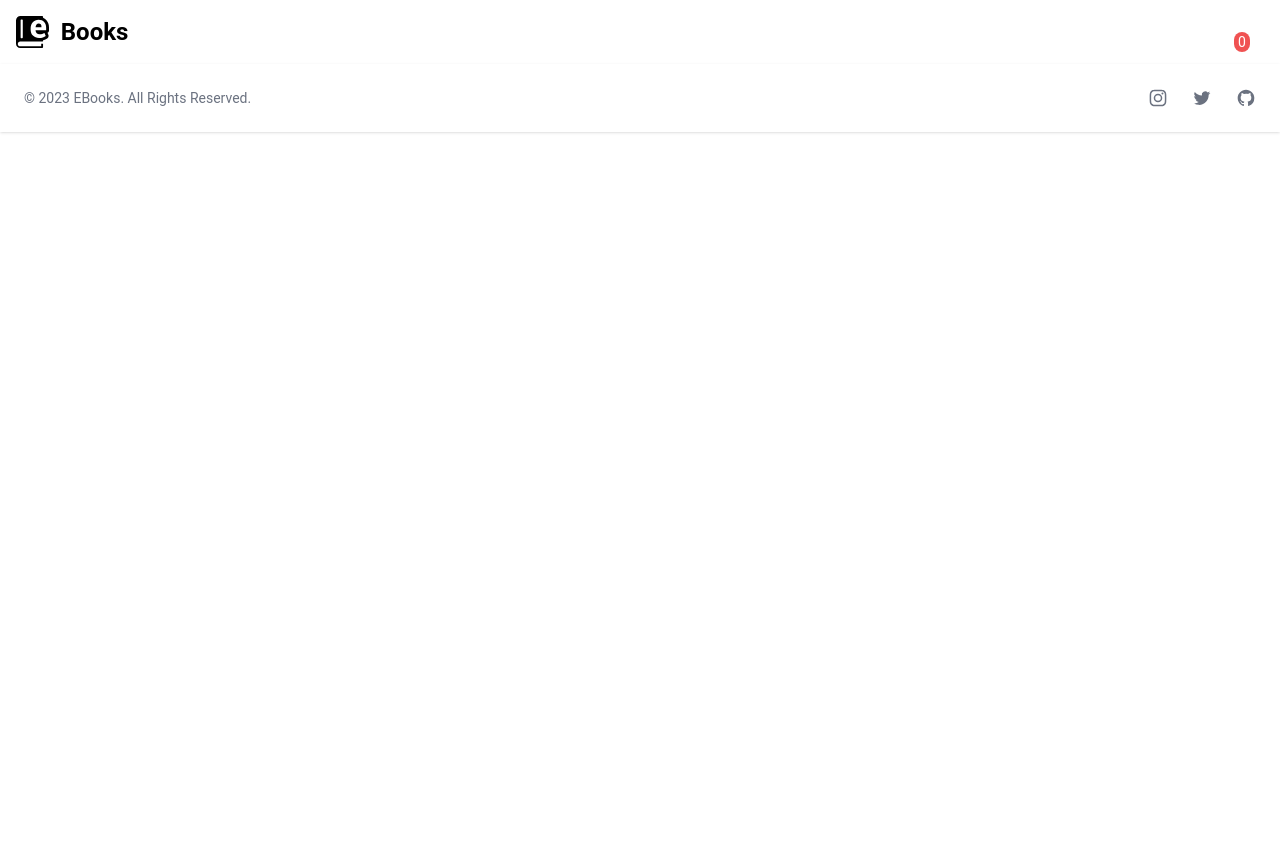
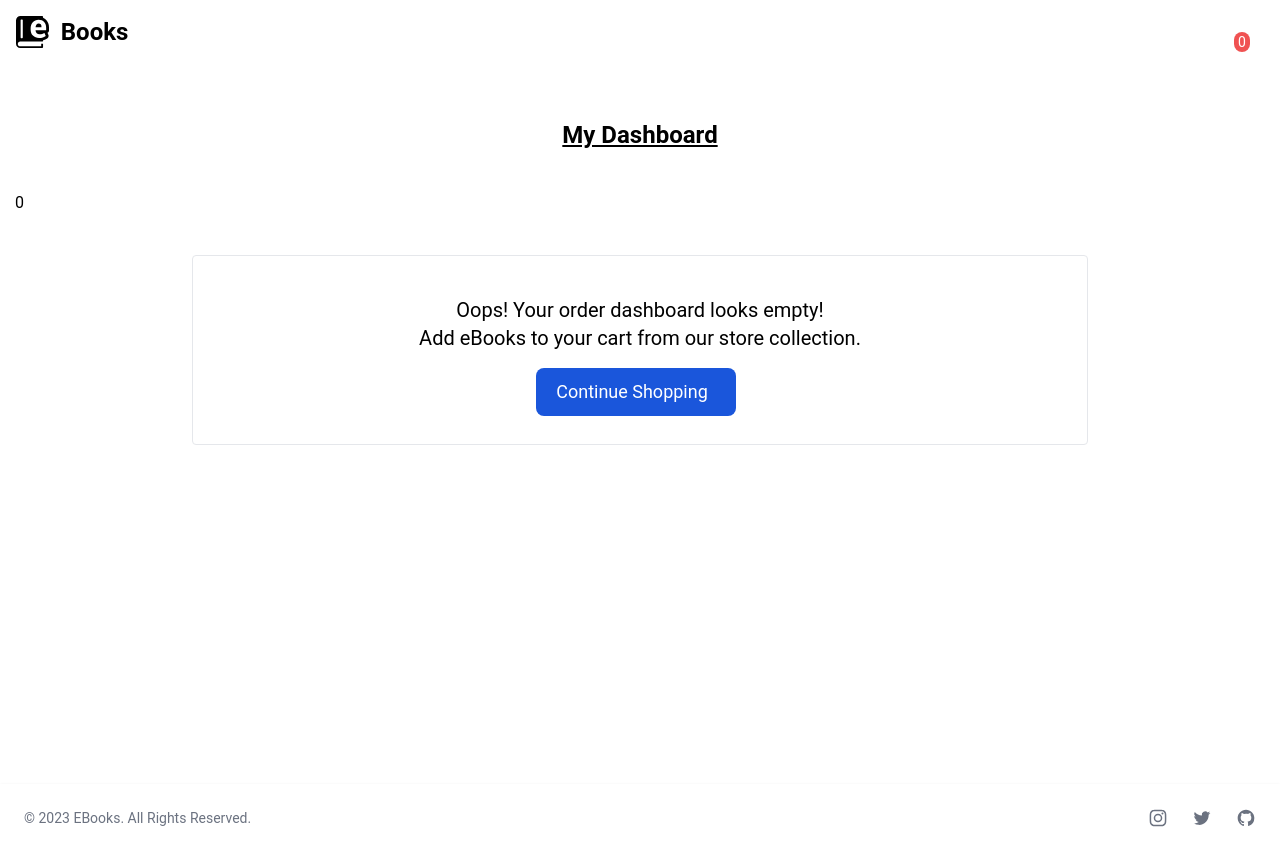
Before and after one commit to dimipash/books, a React (Vite) app in the folder client/: page /dashboard in a window 1280 px wide. Before the commit the page ends 800 px from the top, so only its background shows below. Built offline with nearby package versions, Linux system fonts and the light colour scheme; sample sign-in values are in the browser's storage.

Commit message:
Add dashboard

```diff
--- a/client/src/pages/Dashboard/DashboardPage.jsx
+++ b/client/src/pages/Dashboard/DashboardPage.jsx
@@ -0,0 +1,24 @@
+import { DashboardCard } from "./components/DashboardCard";
+import { DashboardEmpty } from "./components/DashboardEmpty";
+
+export const DashboardPage = () => {
+    const orders = [];
+
+    return (
+        <main>
+            <section>
+                <p className="text-2xl text-center font-semibold dark:text-slate-100 my-10 underline underline-offset-8">
+                    My Dashboard
+                </p>
+            </section>
+
+            <section>
+                {orders.length && orders.map((order) => <DashboardCard key={order.id} order={order} />)}
+            </section>
+
+            <section>
+                {!orders.length && <DashboardEmpty />}
+            </section>
+        </main>
+    );
+};
--- a/client/src/pages/Dashboard/components/DashboardCard.jsx
+++ b/client/src/pages/Dashboard/components/DashboardCard.jsx
@@ -0,0 +1,27 @@
+export const DashboardCard = () => {
+    return (
+        <div className="max-w-4xl m-auto p-2 mb-5 border dark:border-slate-700">
+            <div className="flex justify-between text-sm m-2 font-bold dark:text-slate-200">
+                <span>Order Id: 1234</span>
+                <span>Total: $29</span>
+            </div>
+            <div className="flex flex-wrap justify-between max-w-4xl m-auto p-2 my-5 ">
+                <div className="flex">
+                    <a href="">
+                        <img className="w-32 rounded" src="" alt="" />
+                    </a>
+                    <div className="">
+                        <a href="">
+                            <p className="text-lg ml-2 dark:text-slate-200">
+                                The Complete Guide to Backend Development
+                            </p>
+                        </a>
+                        <div className="text-lg m-2 dark:text-slate-200">
+                            <span>$29</span>
+                        </div>
+                    </div>
+                </div>
+            </div>
+        </div>
+    );
+};
--- /dev/null
+++ b/client/src/pages/Dashboard/components/DashboardEmpty.jsx
@@ -0,0 +1,18 @@
+export const DashboardEmpty = () => {
+    return (
+        <section className="text-xl text-center max-w-4xl mx-auto my-10 py-5 dark:text-slate-100 border dark:border-slate-700 rounded">
+            <div className="my-5">
+                <p className="bi bi-cart text-green-600 text-7xl mb-5"></p>
+                <p>Oops! Your order dashboard looks empty!</p>
+                <p>Add eBooks to your cart from our store collection.</p>
+            </div>
+            <a
+                href="/"
+                type="button"
+                className="text-white bg-blue-700 hover:bg-blue-800 rounded-lg text-lg px-5 py-2.5 mt-4 mr-2 mb-2 dark:bg-blue-600 dark:hover:bg-blue-700 focus:outline-none"
+            >
+                Continue Shopping <i className="ml-2 bi bi-cart"></i>
+            </a>
+        </section>
+    );
+};
--- a/client/src/pages/index.jsx
+++ b/client/src/pages/index.jsx
@@ -4,6 +4,7 @@ export { ProductDetail } from "./ProductDetail";
 
 export { CartPage } from "./Cart/CartPage";
 export { OrderPage } from "./Order/OrderPage";
+export { DashboardPage } from "./Dashboard/DashboardPage";
 
 export { Login } from "./Login";
 export { Register } from "./Register";
--- a/client/src/routes/AllRoutes.jsx
+++ b/client/src/routes/AllRoutes.jsx
@@ -7,11 +7,11 @@ import {
     Register,
     CartPage,
     OrderPage,
+    DashboardPage,
 } from "../pages";
 import { ProtectedRoute } from "./ProtectedRoute";
 
 export const AllRoutes = () => {
-
     return (
         <>
             <Routes>
@@ -38,6 +38,14 @@ export const AllRoutes = () => {
                         </ProtectedRoute>
                     }
                 />
+                <Route
+                    path="dashboard"
+                    element={
+                        <ProtectedRoute>
+                            <DashboardPage />
+                        </ProtectedRoute>
+                    }
+                />
             </Routes>
         </>
     );
```
Also changed, not shown: client/src/pages/Dashboard/components/DashboardEmty.jsx (deleted).
